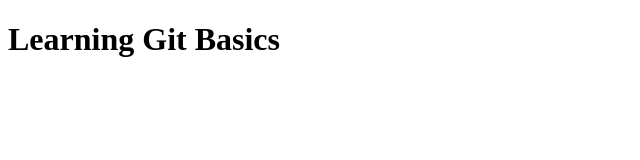
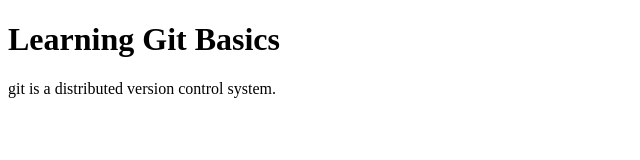
Before and after one commit to rajkumarhypertestinc/Git-basics, a plain HTML site: page index.html in a window 1280 px wide. Shown: the whole page, without its empty margins (0-640 px from the left). Drawn offline with Linux system fonts and the light colour scheme.

Commit message:
updated index.html : add defination of git

```diff
--- a/index.html
+++ b/index.html
@@ -6,5 +6,7 @@
 </head>
 <body>
     <h1> Learning Git Basics</h1>
+
+    <p> git is a distributed version control system. </p>
 </body>
 </html>
```
